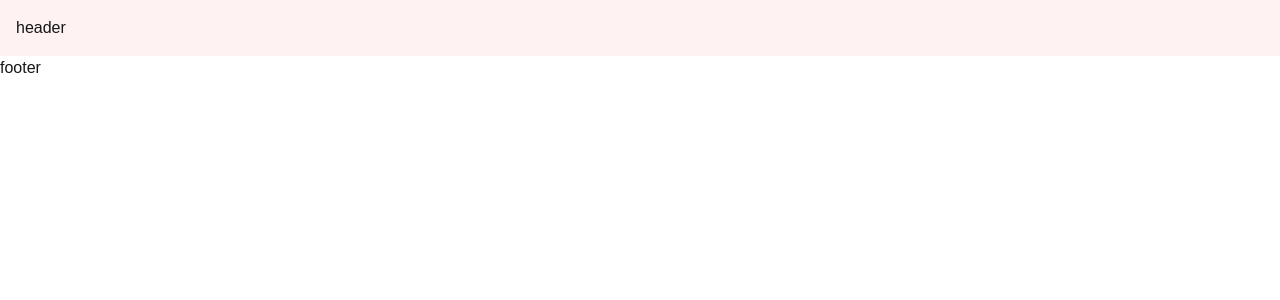
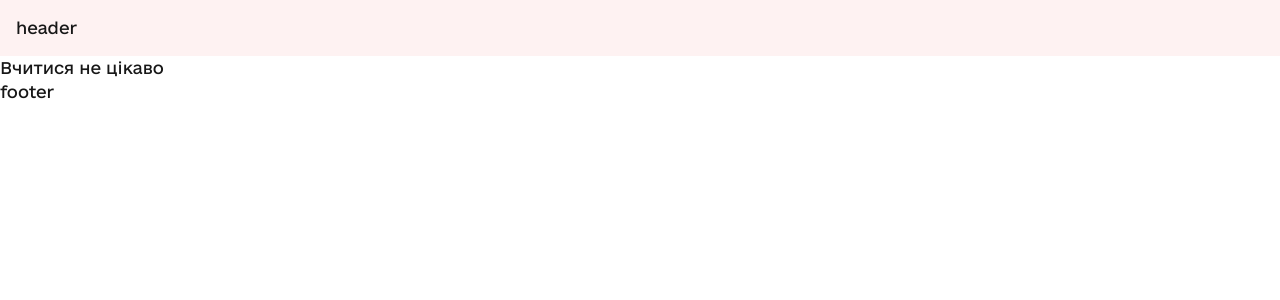
Before and after one commit to OleksandrStar/vitryla, a Next.js app: page / in a window 1280 px wide. Shown: the top 300 px of the page. Built offline with nearby package versions, Linux system fonts and the light colour scheme.

Commit message:
fix: fix font family

```diff
--- a/src/app/globals.css
+++ b/src/app/globals.css
@@ -5,7 +5,10 @@
 :root {
   --background: #ffffff;
   --foreground: #171717;
+  --font-e-ukraine-medium: 'eUkraineMedium', sans-serif;
+  --font-e-ukraine-regular: 'eUkraineRegular', sans-serif;
 }
+
 
 @media (prefers-color-scheme: dark) {
   :root {
@@ -17,8 +20,9 @@
 body {
   color: var(--foreground);
   background: var(--background);
-  font-family: Arial, Helvetica, sans-serif;
+  font-family: var(--font-e-ukraine-regular);
 }
+
 
 @layer utilities {
   .text-balance {
--- /dev/null
+++ b/src/feature/main-page/components/about-section/index.jsx
@@ -0,0 +1,7 @@
+import React from "react";
+
+const AboutSection = () => {
+  return <div className="container">Вчитися не цікаво</div>;
+};
+
+export default AboutSection;
--- a/src/feature/main-page/index.js
+++ b/src/feature/main-page/index.js
@@ -1,30 +1,13 @@
-'use client';
-import React from 'react';
-import Footer from "../../components/footer";
-import './style.css'
-import { motion } from 'framer-motion';
-import Header from "@/components/header";
+"use client";
+import React from "react";
+import AboutSection from "@/feature/main-page/components/about-section";
 
 const MainPage = () => {
-
-
-    return (
-        <div>
-            {/*<div className='h-[1000px] bg-red' style={{height: '1000px'}}></div>*/}
-            {/*fsdfds*/}
-            {/*<motion.div*/}
-            {/*    initial={{opacity: 0, transform: 'translateX(100px)'}}*/}
-            {/*    whileInView={{opacity: 1, transform: 'translateX(0)'}}*/}
-            {/*    viewport={{once: false, amount: 0.7, }}*/}
-            {/*>*/}
-            {/*    <div>*/}
-
-            {/*    I appear when in view*/}
-            {/*    </div>*/}
-            {/*</motion.div>*/}
-            {/*<div className='h-[1000px]' style={{height: '1000px'}}></div>*/}
-        </div>
-    );
+  return (
+    <div>
+      <AboutSection />
+    </div>
+  );
 };
 
 export default MainPage;
--- a/src/feature/main-page/style.css
+++ /dev/null
@@ -1,11 +0,0 @@
-.fade-in-section {
-    opacity: 0;
-    background: red;
-    transform: translateY(20px);
-    transition: opacity 0.6s ease-out, transform 0.6s ease-out;
-}
-
-.fade-in-section.is-visible {
-    opacity: 1;
-    transform: translateY(0);
-}
--- a/tailwind.config.js
+++ b/tailwind.config.js
@@ -6,6 +6,9 @@ module.exports = {
     "./src/app/**/*.{js,ts,jsx,tsx,mdx}",
   ],
   theme: {
+    container: {
+      center: true,
+    },
     extend: {
       colors: {},
     },
```
